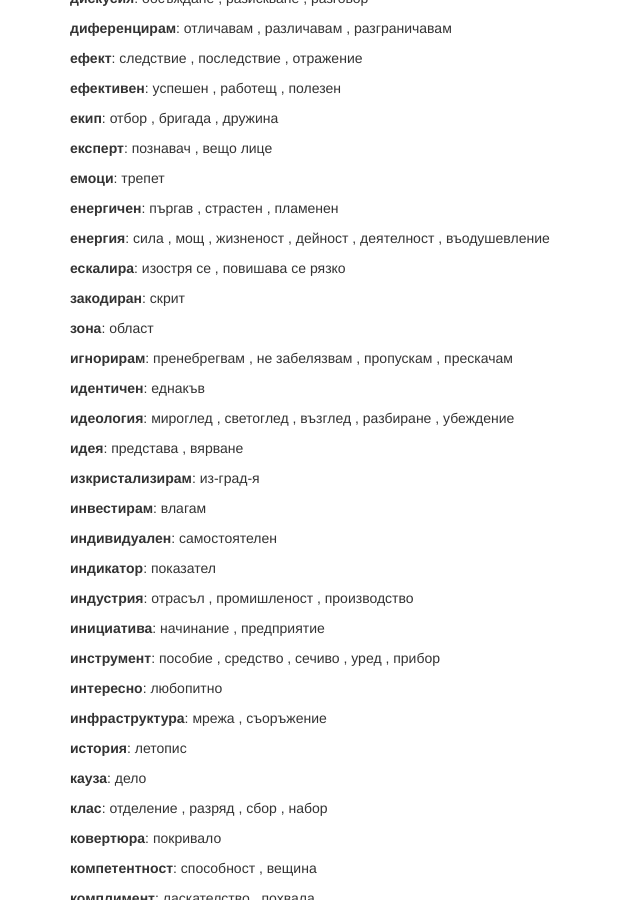
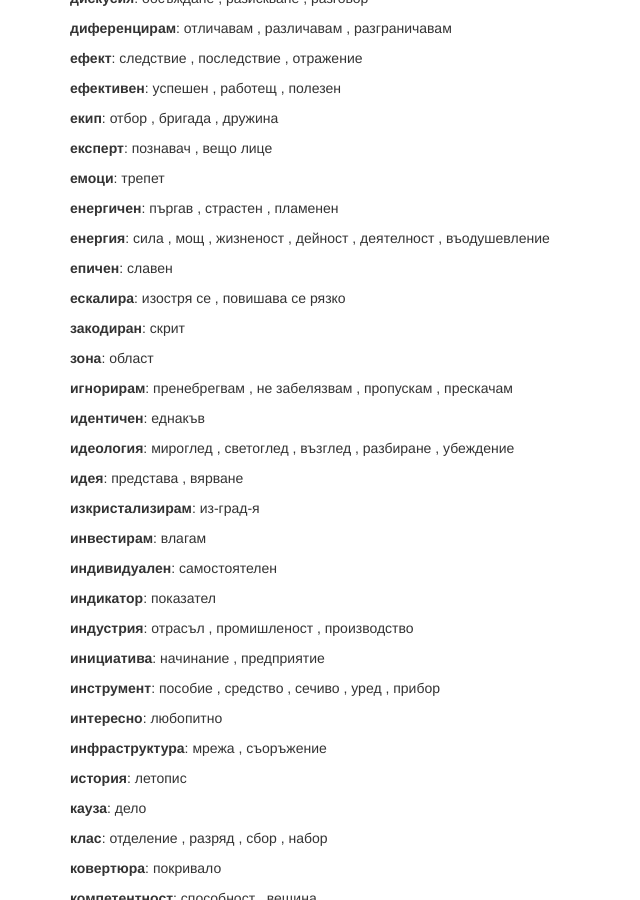
Before and after one commit to archri/hristos_site, a Jekyll site: the page built from dictionary_bulgarian_purity.html, in a window 1280 px wide and 900 px high, scrolled down 954 px. Shown: the whole window, without its empty margins (0-640 px from the left). Built offline with Jekyll 4.4.1, drawn with Linux system fonts in a browser that asks for light colours; nearby versions of some CDN libraries.

Commit message:
added a new word

```diff
--- a/_data/dictionaries/bulgarian/purity.yml
+++ b/_data/dictionaries/bulgarian/purity.yml
@@ -91,6 +91,8 @@
   - дейност
   - деятелност
   - въодушевление
+епичен:
+  - славен
 ескалира:
   - изостря се
   - повишава се рязко
```
